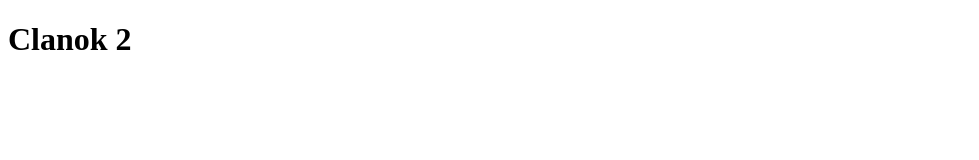
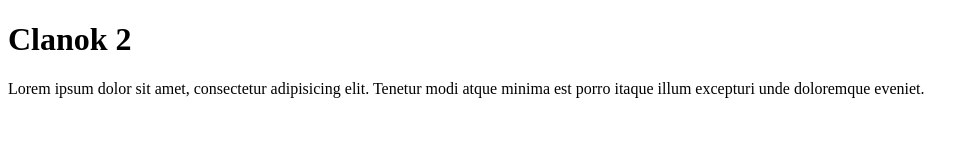
Before and after one commit to test-spseke/is_vypozicky, a plain HTML site: page clanok2.html in a window 1280 px wide. Shown: the whole page, without its empty margins (0-979 px from the left). Drawn offline with Linux system fonts and the light colour scheme.

Commit message:
Pridaný text článku 2

```diff
--- a/clanok2.html
+++ b/clanok2.html
@@ -8,5 +8,6 @@
 </head>
 <body>
     <h1>Clanok 2</h1>
+    <p>Lorem ipsum dolor sit amet, consectetur adipisicing elit. Tenetur modi atque minima est porro itaque illum excepturi unde doloremque eveniet.</p>
 </body>
 </html>
```
